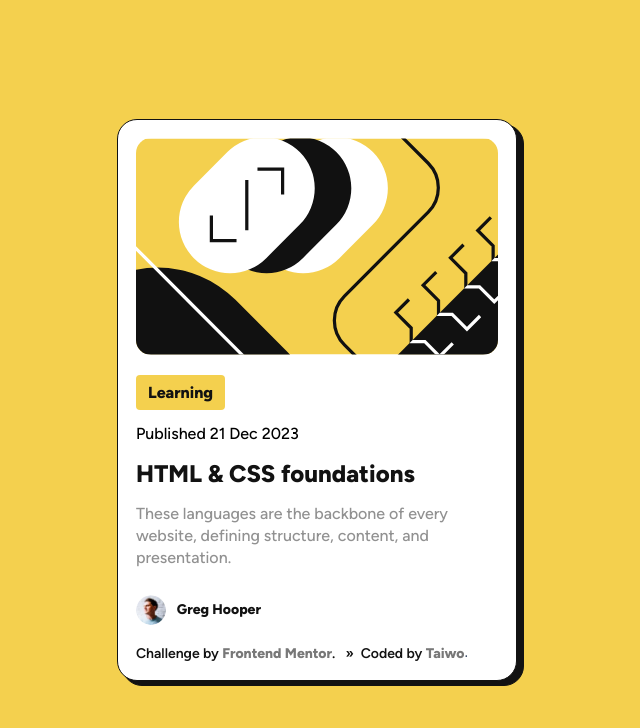
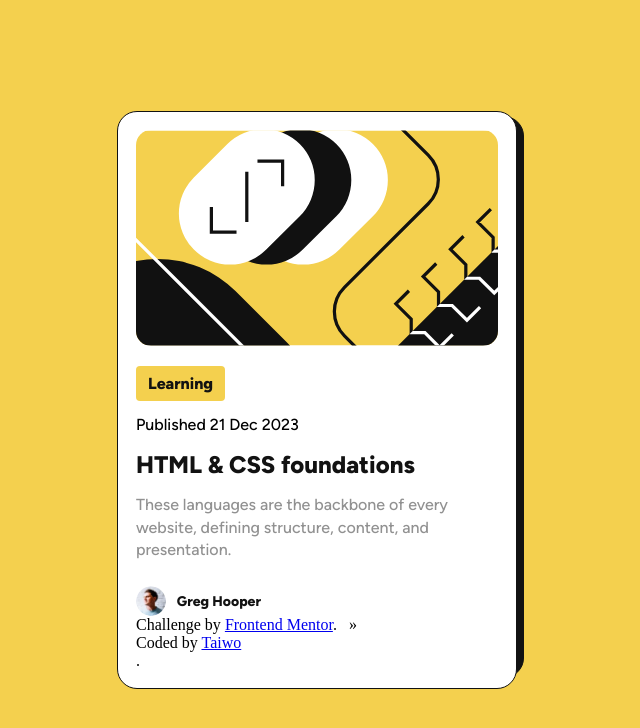
Before and after one commit to alielbadry73/blog-preview-card, a plain HTML site: page index.html in a window 1280 px wide. Shown: the whole page, without its empty margins (323-963 px from the left). Drawn offline with Linux system fonts and the light colour scheme.

Commit message:
Update style.css

```diff
--- a/style.css
+++ b/style.css
@@ -121,28 +121,6 @@ h2:active, h2:hover {
   font-weight: 800;
   color: hsl(0, 0%, 7%);
 }
-
-.details {
-  display: flex;
-  font-size: 14px;
-  margin-top: 20px;
-  text-align: left;
-  color: hsl(218, 44%, 22%);
-}
-
-.details p {
-  font-family: "Figtree-semi-bold";
-  color: hsl(0, 0%, 7%);
-  font-weight: 500;
-}
-
-.details a {
-  font-family: "Figtree-extra-bold";
-  font-weight: 800;
-  text-decoration: none;
-  color: hsl(0, 0%, 47%);
-}
-
 @media (max-width: 375px) {
   body {
     margin: 0 auto;
```
